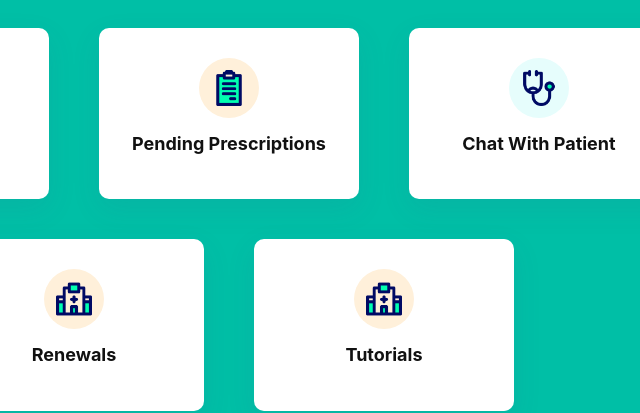
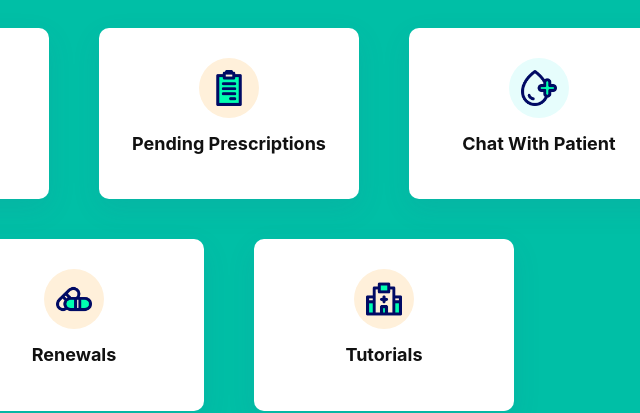
Before and after one commit to TheHowlingWolf/EaseMyPrescription, an Electron app: page doctor.html in a window 1000 px wide. Shown: the part 270-683 px from the top of the page, 257-897 px from the left. Drawn offline with nearby package versions, Linux system fonts and the light colour scheme; no server answers.

Commit message:
Update doctor.html

```diff
--- a/doctor.html
+++ b/doctor.html
@@ -189,14 +189,14 @@
                                 data-wow-duration="1.4s" onclick="toggleFab()">
                                 <div class="box">
                                     <div class="icon" style="background: #e6fdfc;"><img
-                                            src="./assets/pictures/doctor.png" alt="" srcset="" width="60%"></div>
+                                            src="./assets/pictures/patient.png" alt="" srcset="" width="60%"></div>
                                     <h4 class="title"><a href="#">Chat With Patient</a></h4>
                                 </div>
                             </div>
                             <div class="col-md-6 col-lg-4 wow bounceInUp" data-wow-duration="1.4s" onclick="renewals()">
                                 <div class="box">
                                     <div class="icon" style="background: #fff0da;"><img
-                                            src="./assets/pictures/pharmacy.png" alt="" srcset="" width="60%"></div>
+                                            src="./assets/pictures/choice.png" alt="" srcset="" width="60%"></div>
                                     <h4 class="title"><a href="#">Renewals</a></h4>
                                 </div>
                             </div>
```
